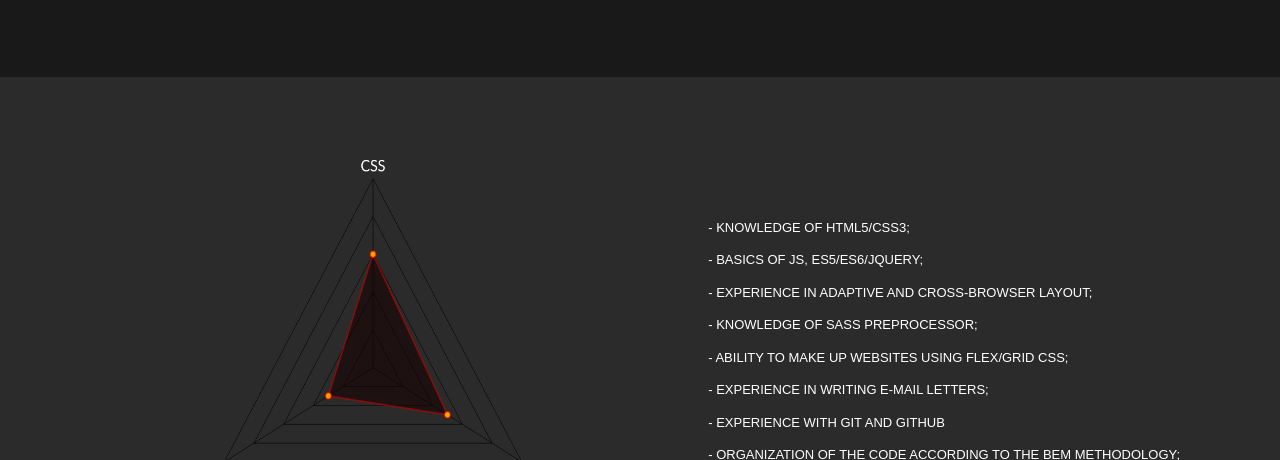
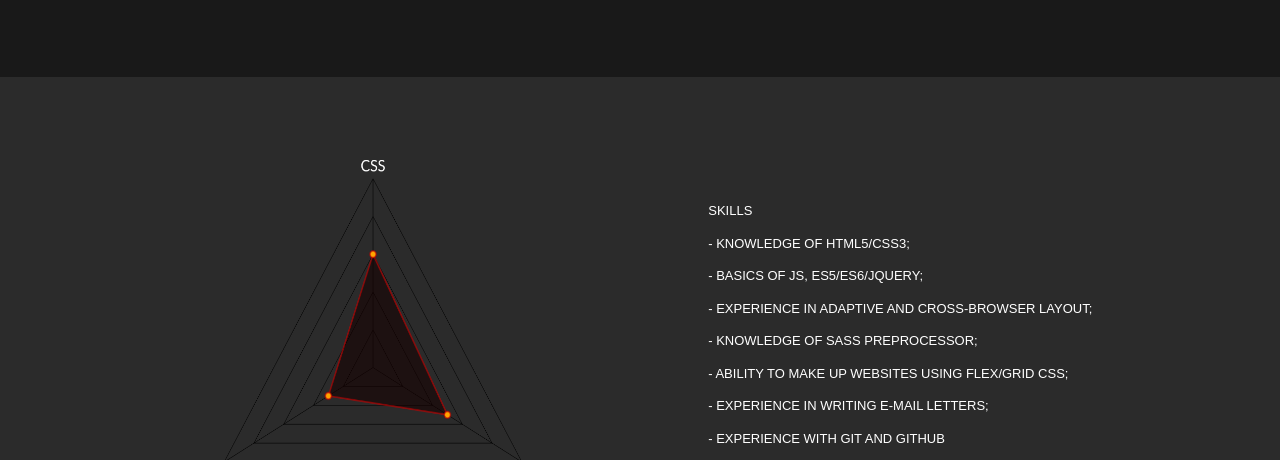
Before and after one commit to tatochko/cringe, a plain HTML site: page index.html in a window 1280 px wide. Shown: the part 640-1100 px from the top of the page. Drawn offline with nearby package versions, Linux system fonts and the light colour scheme; files whose address does not match are found by name.

Commit message:
Update index.html

```diff
--- a/index.html
+++ b/index.html
@@ -54,6 +54,7 @@
       <div class="skills__inner">
         <canvas id="marksChart" width="600" height="400"></canvas>
         <div class="skills__inner-items">
+          <p>SKILLS</p>
           <p>- knowledge of HTML5/CSS3;</p>
           <p>- basics of JS, ES5/ES6/jQuery;</p>
           <p>- experience in adaptive and cross-browser layout;</p>
```
